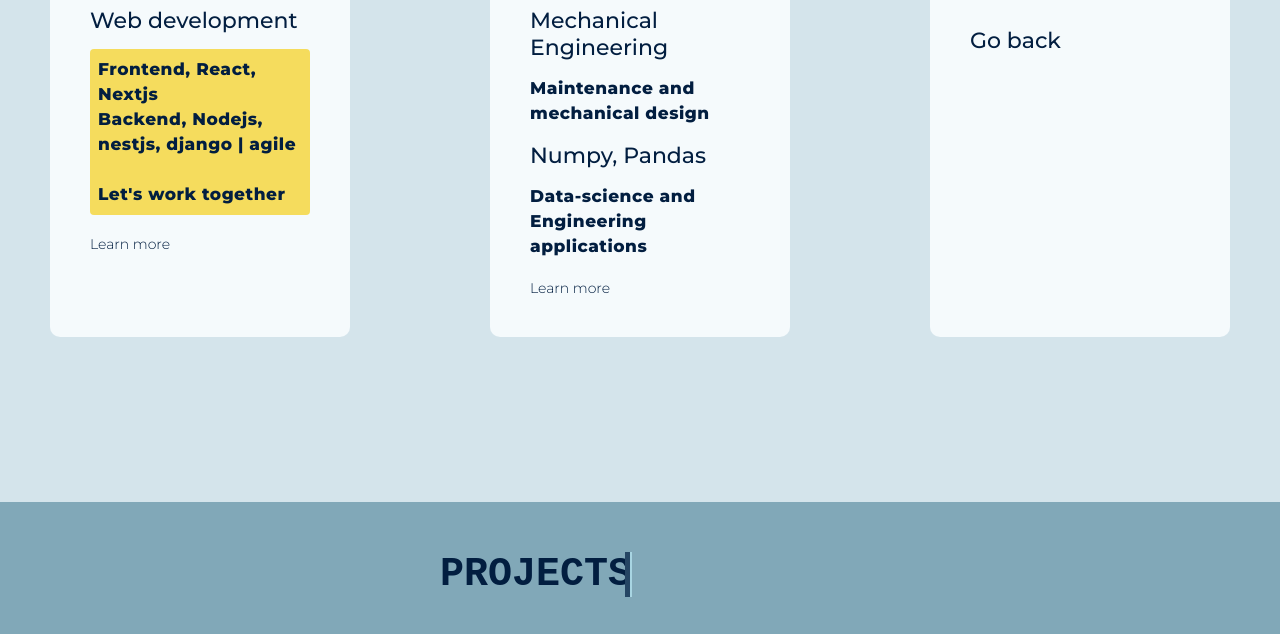
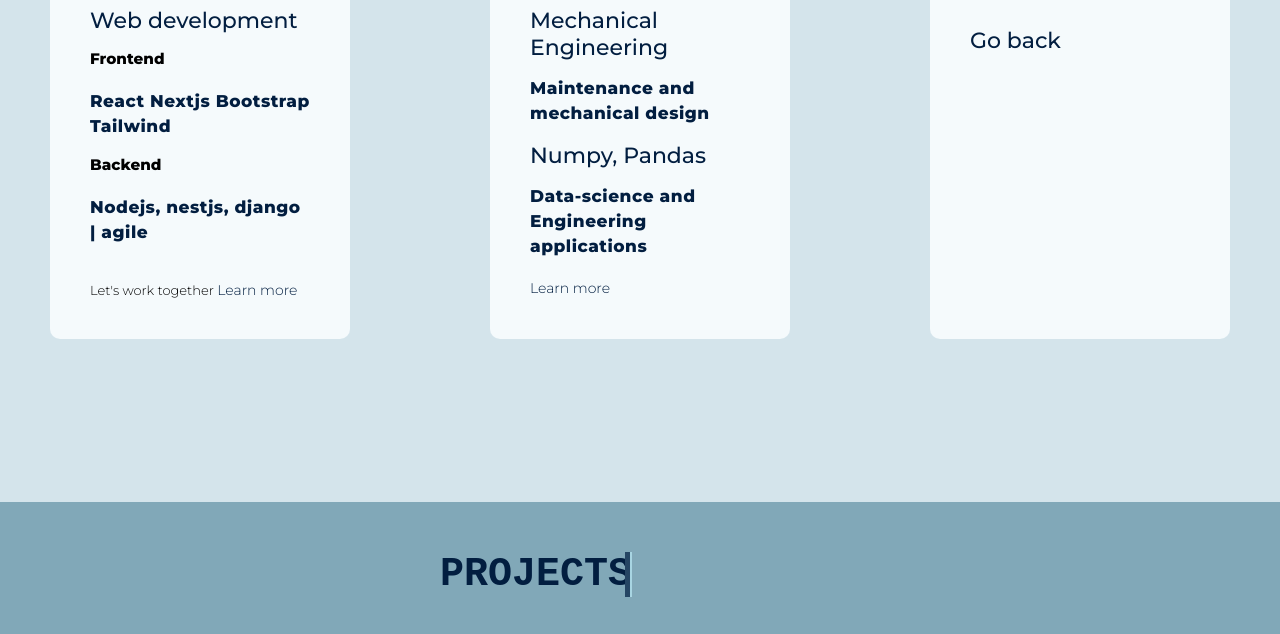
Before and after one commit to ruben-duarte/Portfolio, a website: page index.html in a window 1280 px wide. Shown: the part 1898-2532 px from the top of the page. Drawn offline with nearby package versions, Linux system fonts and the light colour scheme.

Commit message:
styling web dev experience text

```diff
--- a/index.html
+++ b/index.html
@@ -129,7 +129,11 @@
           <div >
               <i class="fa-solid fa-code"></i>
               <h2>Web development</h2>
-              <p class="board">Frontend, React, Nextjs <br> Backend, Nodejs, nestjs, django | agile <br> <br> Let's work together </p>
+              <h3>Frontend</h3><br>
+              <p>React Nextjs Bootstrap Tailwind </p><br>
+              <h3>Backend</h3><br>
+              <p>Nodejs, nestjs, django | agile</p>
+              <br> Let's work together
                    <a href="#portfolio">Learn more</a>
           </div>
           <div >
--- a/style.css
+++ b/style.css
@@ -646,7 +646,6 @@ h1::after{
 }
 
 .board {
-    background-color: #f5dc5d;
     padding: 8px;
     border-radius: 4px;
 }
```
